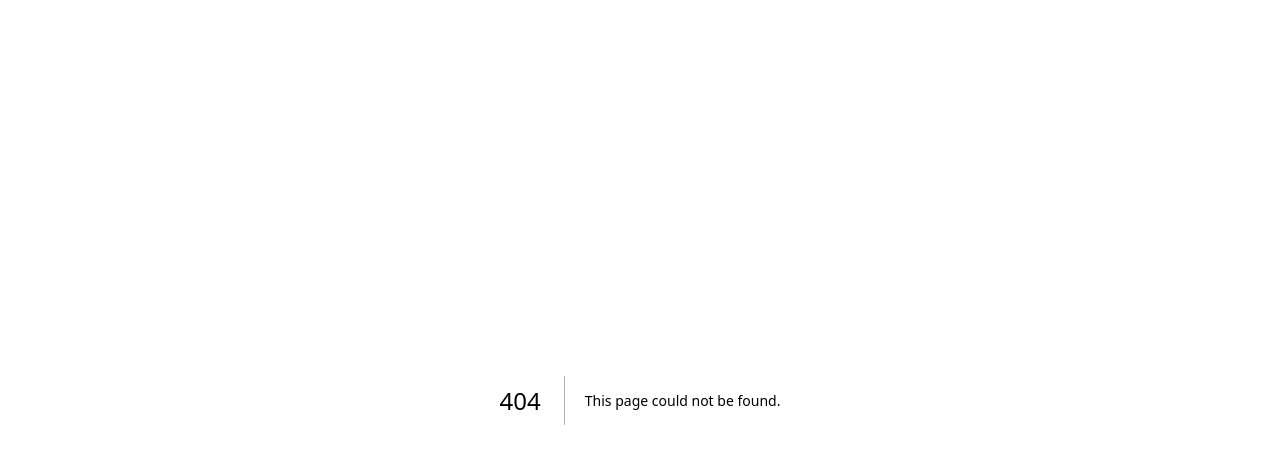
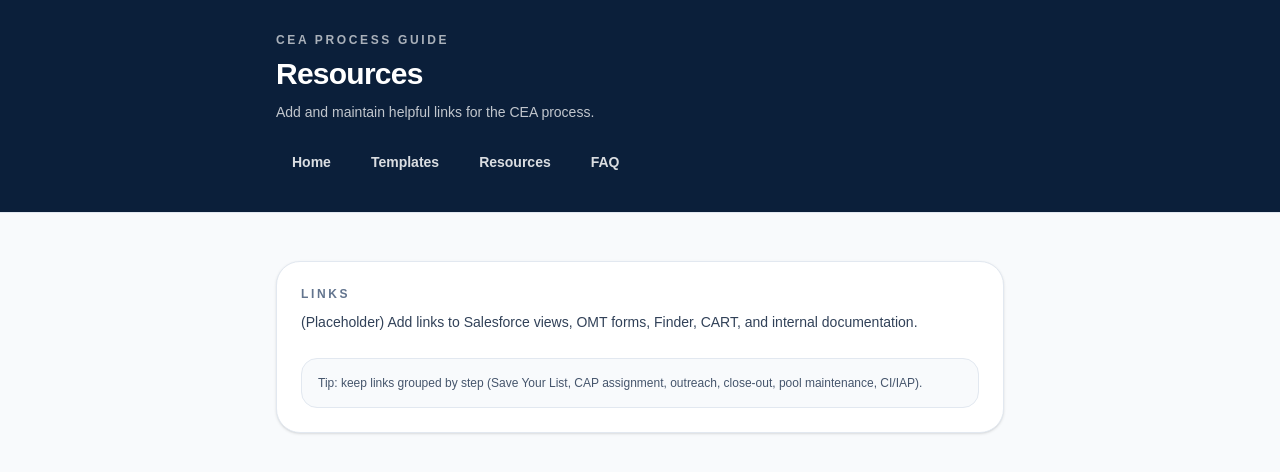
Before and after one commit to lugeorge8/ceaprocess, a Next.js app: page /resources in a window 1280 px wide. Before the commit this address had no page. Shown: the top 472 px of the page. Built offline with nearby package versions, Linux system fonts and the light colour scheme.

Commit message:
Add Resources page and header tab

```diff
--- a/src/app/links/page.tsx
+++ b/src/app/links/page.tsx
@@ -1,24 +1,5 @@
-import { SiteHeader } from "@/components/site-header";
+import { redirect } from "next/navigation";
 
 export default function LinksPage() {
-  return (
-    <div className="min-h-screen bg-slate-50 text-slate-900">
-      <SiteHeader
-        title="Links"
-        subtitle="Quick links to Salesforce views, tools, and internal docs."
-      />
-
-      <main className="mx-auto w-full max-w-3xl px-5 py-12">
-        <div className="rounded-3xl border border-slate-200 bg-white p-6 shadow-sm">
-          <div className="text-xs font-semibold uppercase tracking-[0.22em] text-slate-500">
-            Quick links
-          </div>
-          <p className="mt-2 text-sm leading-6 text-slate-700">
-            (Placeholder) Add links to Salesforce views, OMT form, Finder, and
-            internal documentation.
-          </p>
-        </div>
-      </main>
-    </div>
-  );
+  redirect("/resources");
 }
--- a/src/app/page.tsx
+++ b/src/app/page.tsx
@@ -273,7 +273,7 @@ export default function Home() {
               Resources
             </div>
             <p className="mt-2">
-              See <a className="font-semibold text-[#0aa6a6] underline" href="/templates">Templates</a>, <a className="font-semibold text-[#0aa6a6] underline" href="/links">Links</a>, and <a className="font-semibold text-[#0aa6a6] underline" href="/faq">FAQ</a> for additional guidance.
+              See <a className="font-semibold text-[#0aa6a6] underline" href="/templates">Templates</a>, <a className="font-semibold text-[#0aa6a6] underline" href="/resources">Resources</a>, and <a className="font-semibold text-[#0aa6a6] underline" href="/faq">FAQ</a> for additional guidance.
             </p>
           </div>
         </div>
--- /dev/null
+++ b/src/app/resources/page.tsx
@@ -0,0 +1,29 @@
+import { SiteHeader } from "@/components/site-header";
+
+export default function ResourcesPage() {
+  return (
+    <div className="min-h-screen bg-slate-50 text-slate-900">
+      <SiteHeader
+        title="Resources"
+        subtitle="Add and maintain helpful links for the CEA process."
+      />
+
+      <main className="mx-auto w-full max-w-3xl px-5 py-12">
+        <div className="rounded-3xl border border-slate-200 bg-white p-6 shadow-sm">
+          <div className="text-xs font-semibold uppercase tracking-[0.22em] text-slate-500">
+            Links
+          </div>
+          <p className="mt-2 text-sm leading-6 text-slate-700">
+            (Placeholder) Add links to Salesforce views, OMT forms, Finder, CART,
+            and internal documentation.
+          </p>
+
+          <div className="mt-6 rounded-2xl border border-slate-200 bg-slate-50 p-4 text-xs text-slate-600">
+            Tip: keep links grouped by step (Save Your List, CAP assignment,
+            outreach, close-out, pool maintenance, CI/IAP).
+          </div>
+        </div>
+      </main>
+    </div>
+  );
+}
--- a/src/components/site-header.tsx
+++ b/src/components/site-header.tsx
@@ -32,8 +32,8 @@ export function SiteHeader({
           <Link href="/templates" className={linkCls}>
             Templates
           </Link>
-          <Link href="/links" className={linkCls}>
-            Links
+          <Link href="/resources" className={linkCls}>
+            Resources
           </Link>
           <Link href="/faq" className={linkCls}>
             FAQ
```
